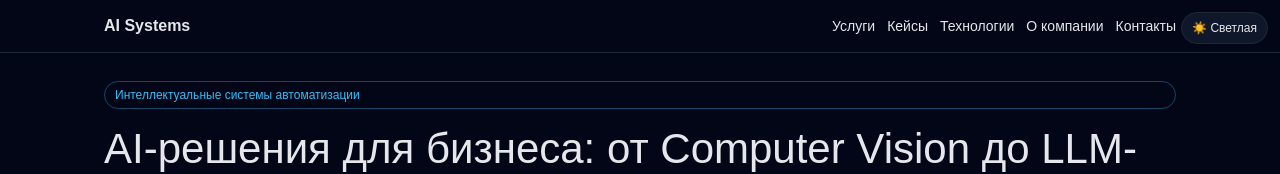
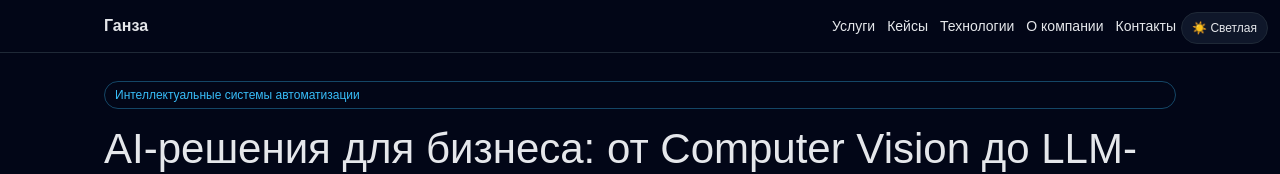
Before and after one commit to rokokzk87/portfolio, a Next.js app: page / in a window 1280 px wide. Shown: the top 174 px of the page. Built offline with nearby package versions, Linux system fonts and the light colour scheme.

Commit message:
Rename site brand from AI Systems to Ганза

```diff
--- a/src/app/layout.tsx
+++ b/src/app/layout.tsx
@@ -14,7 +14,7 @@ const geistMono = Geist_Mono({
 });
 
 export const metadata: Metadata = {
-  title: "AI Systems — автоматизация и ИИ для бизнеса",
+  title: "Ганза — автоматизация и ИИ для бизнеса",
   description: "Комплексные AI-решения: Computer Vision, OCR, RAG, low-code платформы и on-premise архитектура.",
 };
 
--- a/src/app/page.tsx
+++ b/src/app/page.tsx
@@ -29,7 +29,7 @@ export default function Home() {
     <main className="app-shell">
       <header className="topbar">
         <div className="container topbar-row">
-          <b>AI Systems</b>
+          <b>Ганза</b>
           <nav className="topbar-nav-desktop">
             {nav.map((item) => (
               <Link key={item.href} href={item.href}>
```
